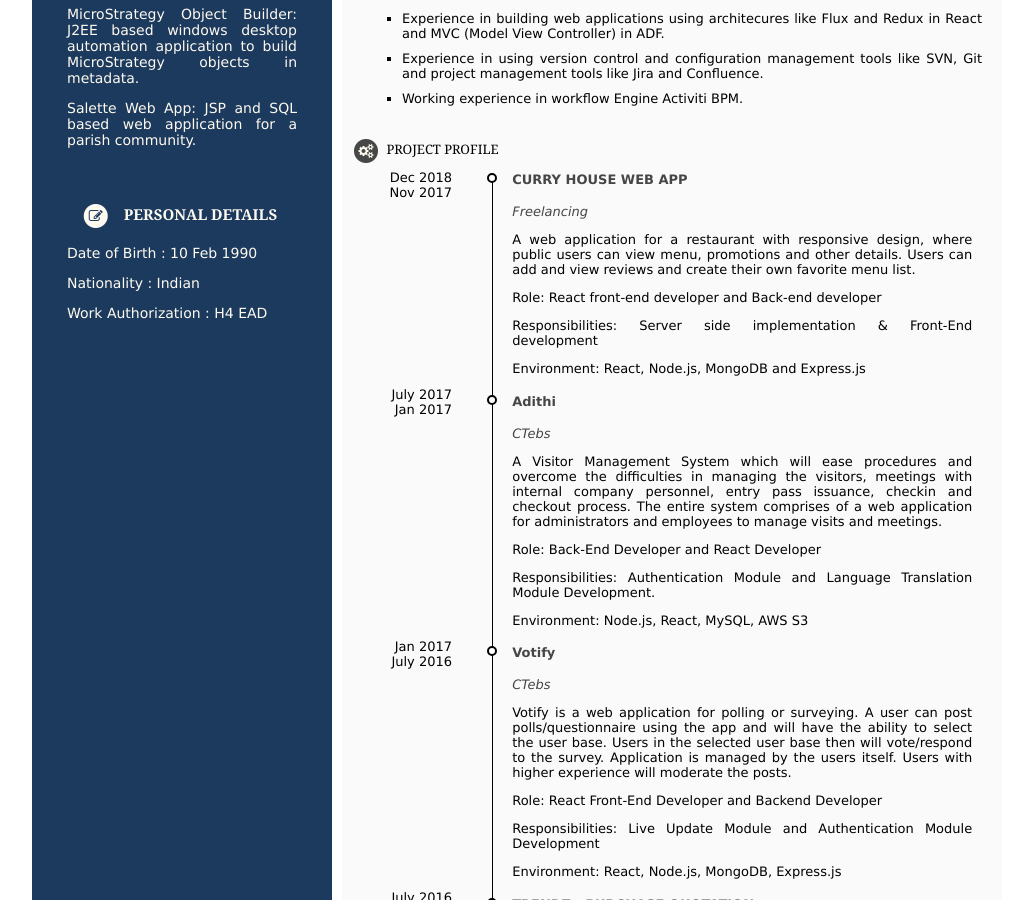
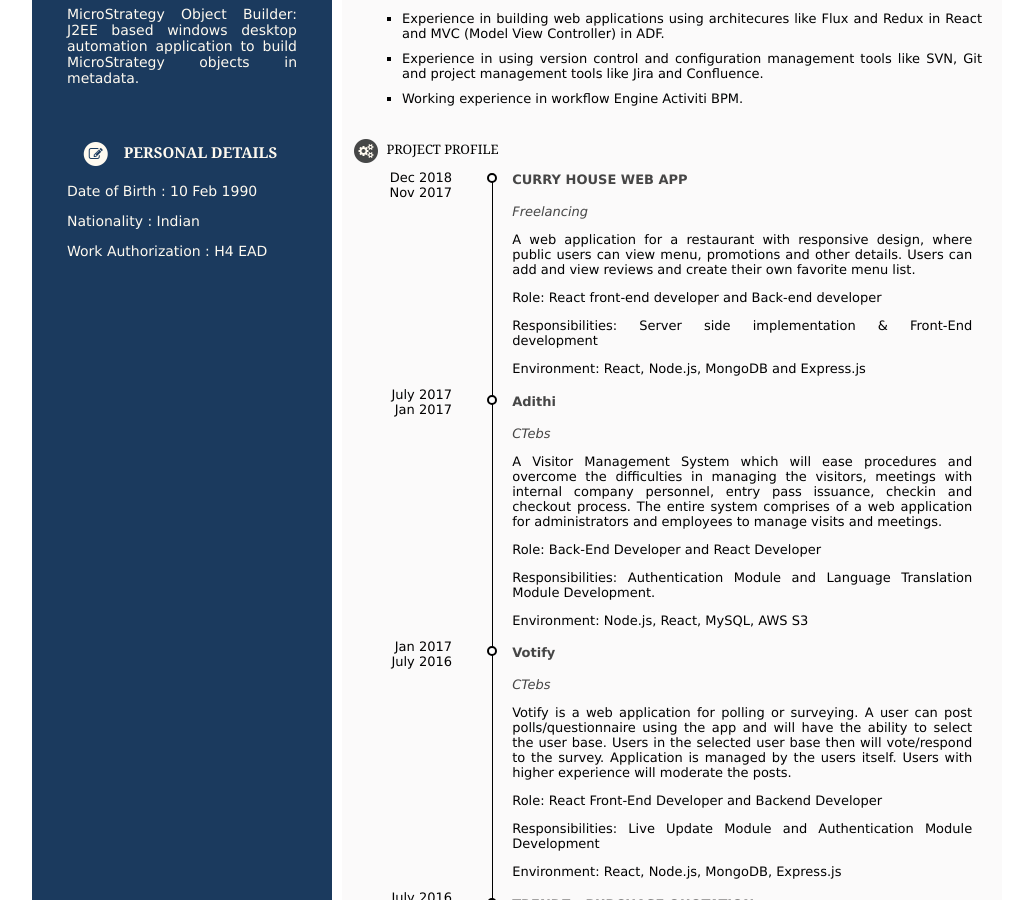
Before and after one commit to freelyfranciz/MyResume, a plain HTML site: page index.html in a window 1280 px wide. Shown: the part 1509-2409 px from the top of the page, without its empty margins (123-1136 px from the left). Drawn offline with Linux system fonts and the light colour scheme.

Commit message:
Removed 1 pet project

```diff
--- a/index.html
+++ b/index.html
@@ -112,7 +112,6 @@
                             <i class="fa fa-file" style="color: burlywood; margin-right: 5px;">
                             </i>Web Resume</a>).</p>
                     <p>MicroStrategy Object Builder: J2EE based windows desktop automation application to build MicroStrategy objects in metadata.</p>
-                    <p>Salette Web App: JSP and SQL based web application for a parish community.</p>
                 </div>
 
             </div>
```
